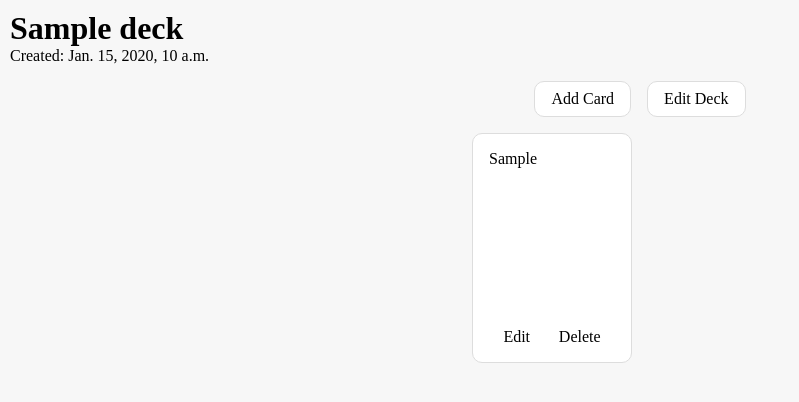
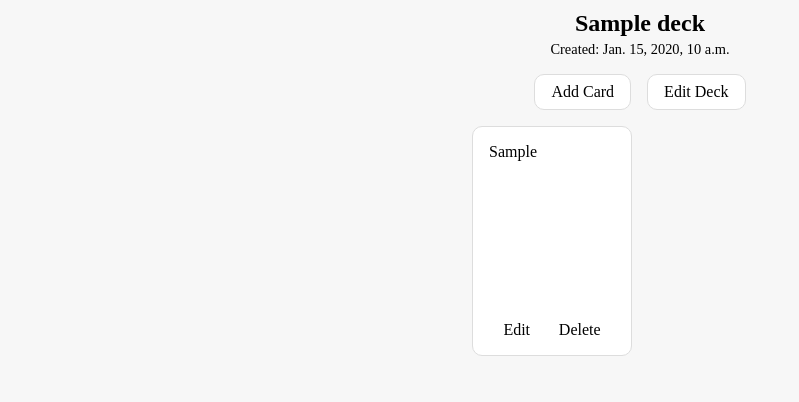
Before and after one commit to developerandrii/noe-website, a Django app: page /decks/1/ in a window 1280 px wide. Shown: the top 402 px of the page, without its empty margins (0-799 px from the left). Run offline with Django 5.2, Linux system fonts and the light colour scheme; a user stored in the database is signed in; tables that the repository leaves empty hold one stand-in row (values such as "Sample post").

Commit message:
Style deck detail header

```diff
--- a/flashcards/static/flashcards/deck_detail.css
+++ b/flashcards/static/flashcards/deck_detail.css
@@ -1,3 +1,16 @@
+.deck-title {
+    margin-bottom: .25rem;
+    text-align: center;
+    font-size: 1.5rem;
+}
+
+
+.deck-created-at {
+    text-align: center;
+    font-size: .9rem;
+}
+
+
 .deck-actions {
     display: flex;
     justify-content: center;
--- a/flashcards/templates/flashcards/deck_detail.html
+++ b/flashcards/templates/flashcards/deck_detail.html
@@ -6,9 +6,9 @@
 {% endblock %}
 
 {% block main %}
-<h1>{{ deck.name }}</h1>
+<h1 class="deck-title">{{ deck.name }}</h1>
 
-<p>Created: {{ deck.created_at }}</p>
+<p class="deck-created-at">Created: {{ deck.created_at }}</p>
 
 <div class="deck-actions">
     <a href="{% url 'card-create' deck.pk %}">Add Card</a>
```
